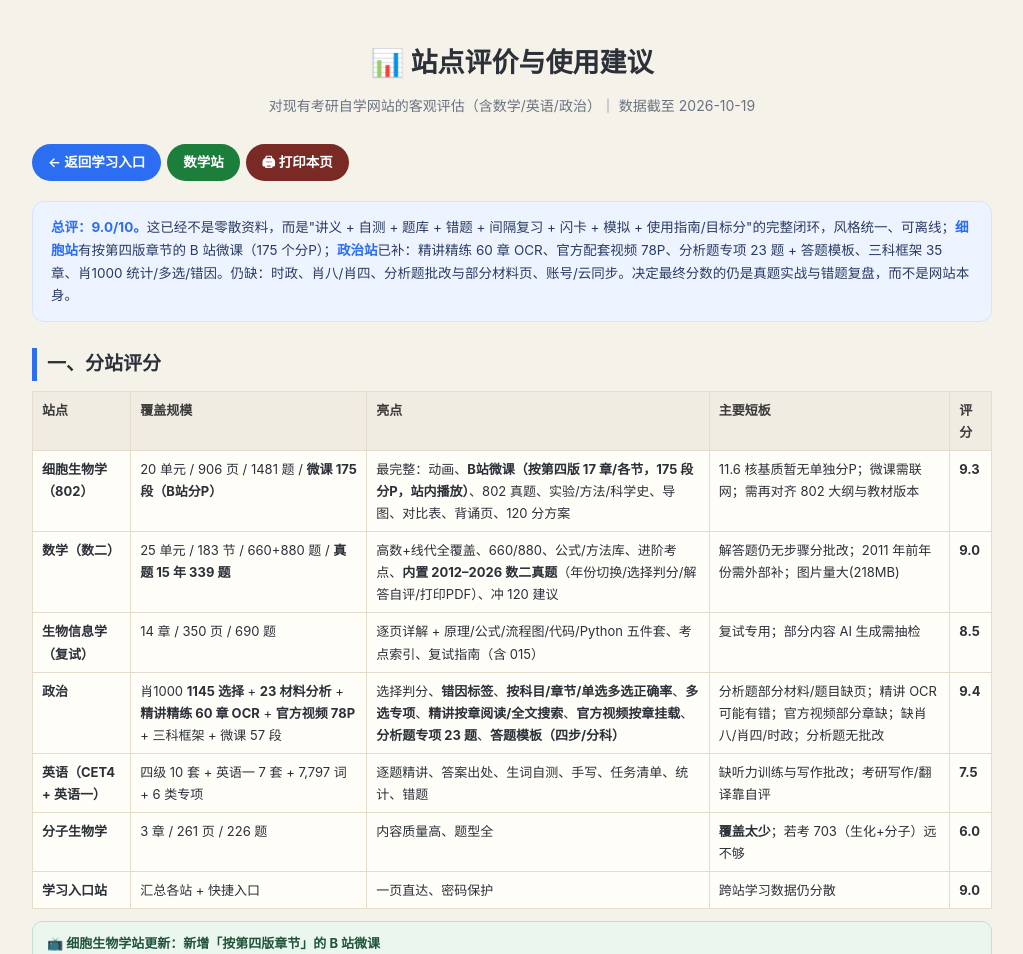
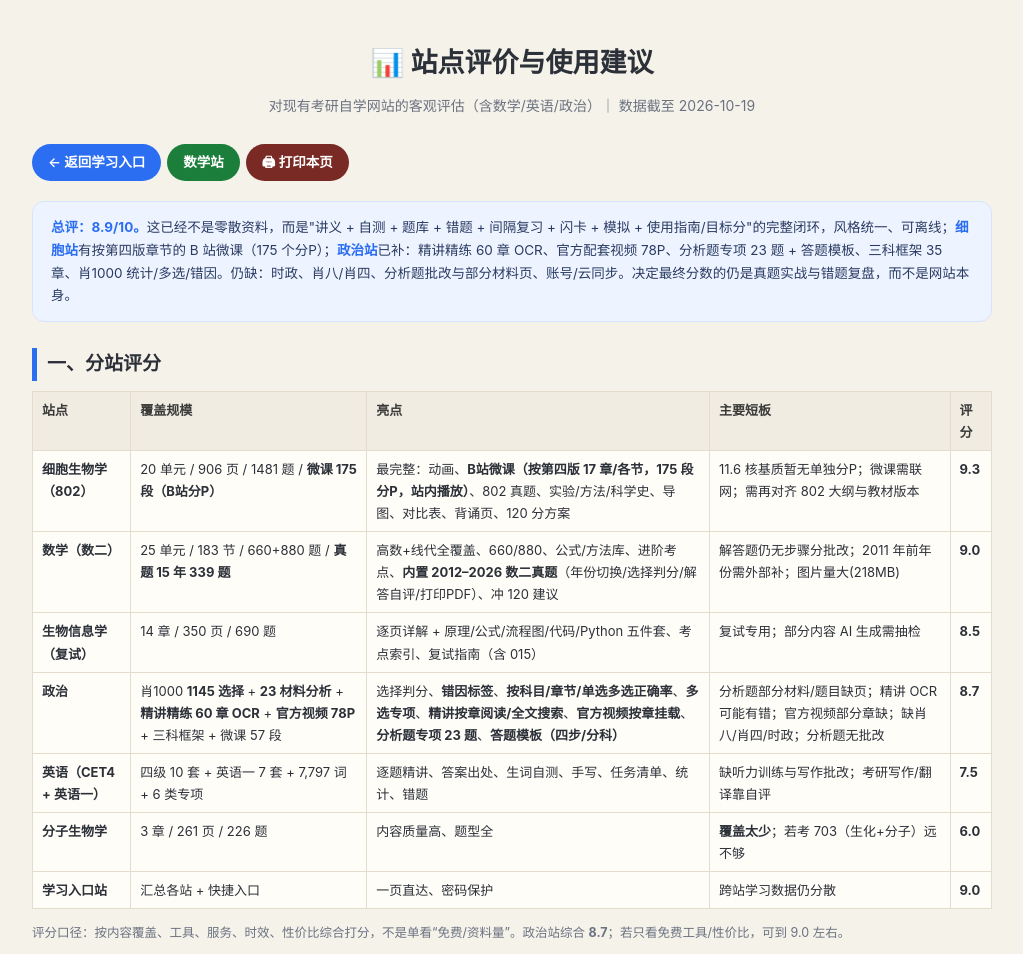
Before and after one commit to newkan-li/study, a plain HTML site: page assessment.html in a window 1280 px wide. Shown: the top 954 px of the page, without its empty margins (128-1151 px from the left). Drawn offline with Linux system fonts and the light colour scheme.

Commit message:
站点评价按B方案:政治9.4→8.7、总评9.0→8.9;加评分口径说明(综合vs免费工具)

```diff
--- a/assessment.html
+++ b/assessment.html
@@ -47,7 +47,7 @@
   </header>
   <p class="noprint"><a class="btn" href="index.html">← 返回学习入口</a><a class="btn g" href="https://newkan-li.github.io/mathematics/">数学站</a><a class="btn r" href="#" onclick="window.print();return false">🖨 打印本页</a></p>
 
-  <div class="notice"><b>总评：9.0/10。</b>这已经不是零散资料，而是"讲义 + 自测 + 题库 + 错题 + 间隔复习 + 闪卡 + 模拟 + 使用指南/目标分"的完整闭环，风格统一、可离线；<b>细胞站</b>有按第四版章节的 B 站微课（175 个分P）；<b>政治站</b>已补：精讲精练 60 章 OCR、官方配套视频 78P、分析题专项 23 题 + 答题模板、三科框架 35 章、肖1000 统计/多选/错因。仍缺：时政、肖八/肖四、分析题批改与部分材料页、账号/云同步。决定最终分数的仍是真题实战与错题复盘，而不是网站本身。</div>
+  <div class="notice"><b>总评：8.9/10。</b>这已经不是零散资料，而是"讲义 + 自测 + 题库 + 错题 + 间隔复习 + 闪卡 + 模拟 + 使用指南/目标分"的完整闭环，风格统一、可离线；<b>细胞站</b>有按第四版章节的 B 站微课（175 个分P）；<b>政治站</b>已补：精讲精练 60 章 OCR、官方配套视频 78P、分析题专项 23 题 + 答题模板、三科框架 35 章、肖1000 统计/多选/错因。仍缺：时政、肖八/肖四、分析题批改与部分材料页、账号/云同步。决定最终分数的仍是真题实战与错题复盘，而不是网站本身。</div>
 
   <h2>一、分站评分</h2>
   <table>
@@ -56,12 +56,14 @@
       <tr><td><b>细胞生物学（802）</b></td><td>20 单元 / 906 页 / 1481 题 / <b>微课 175 段（B站分P）</b></td><td>最完整：动画、<b>B站微课（按第四版 17 章/各节，175 段分P，站内播放）</b>、802 真题、实验/方法/科学史、导图、对比表、背诵页、120 分方案</td><td>11.6 核基质暂无单独分P；微课需联网；需再对齐 802 大纲与教材版本</td><td class="score">9.3</td></tr>
       <tr><td><b>数学（数二）</b></td><td>25 单元 / 183 节 / 660+880 题 / <b>真题 15 年 339 题</b></td><td>高数+线代全覆盖、660/880、公式/方法库、进阶考点、<b>内置 2012–2026 数二真题</b>（年份切换/选择判分/解答自评/打印PDF）、冲 120 建议</td><td>解答题仍无步骤分批改；2011 年前年份需外部补；图片量大(218MB)</td><td class="score">9.0</td></tr>
       <tr><td><b>生物信息学（复试）</b></td><td>14 章 / 350 页 / 690 题</td><td>逐页详解 + 原理/公式/流程图/代码/Python 五件套、考点索引、复试指南（含 015）</td><td>复试专用；部分内容 AI 生成需抽检</td><td class="score">8.5</td></tr>
-      <tr><td><b>政治</b></td><td>肖1000 <b>1145 选择</b> + <b>23 材料分析</b> + <b>精讲精练 60 章 OCR</b> + <b>官方视频 78P</b> + 三科框架 + 微课 57 段</td><td>选择判分、<b>错因标签</b>、<b>按科目/章节/单选多选正确率</b>、<b>多选专项</b>、<b>精讲按章阅读/全文搜索</b>、<b>官方视频按章挂载</b>、<b>分析题专项 23 题</b>、<b>答题模板（四步/分科）</b></td><td>分析题部分材料/题目缺页；精讲 OCR 可能有错；官方视频部分章缺；缺肖八/肖四/时政；分析题无批改</td><td class="score">9.4</td></tr>
+      <tr><td><b>政治</b></td><td>肖1000 <b>1145 选择</b> + <b>23 材料分析</b> + <b>精讲精练 60 章 OCR</b> + <b>官方视频 78P</b> + 三科框架 + 微课 57 段</td><td>选择判分、<b>错因标签</b>、<b>按科目/章节/单选多选正确率</b>、<b>多选专项</b>、<b>精讲按章阅读/全文搜索</b>、<b>官方视频按章挂载</b>、<b>分析题专项 23 题</b>、<b>答题模板（四步/分科）</b></td><td>分析题部分材料/题目缺页；精讲 OCR 可能有错；官方视频部分章缺；缺肖八/肖四/时政；分析题无批改</td><td class="score">8.7</td></tr>
       <tr><td><b>英语（CET4 + 英语一）</b></td><td>四级 10 套 + 英语一 7 套 + 7,797 词 + 6 类专项</td><td>逐题精讲、答案出处、生词自测、手写、任务清单、统计、错题</td><td>缺听力训练与写作批改；考研写作/翻译靠自评</td><td class="score">7.5</td></tr>
       <tr><td><b>分子生物学</b></td><td>3 章 / 261 页 / 226 题</td><td>内容质量高、题型全</td><td><b>覆盖太少</b>；若考 703（生化+分子）远不够</td><td class="score">6.0</td></tr>
       <tr><td><b>学习入口站</b></td><td>汇总各站 + 快捷入口</td><td>一页直达、密码保护</td><td>跨站学习数据仍分散</td><td class="score">9.0</td></tr>
     </tbody>
   </table>
+
+  <p class="hint" style="font-size:12.5px;color:#6b7280">评分口径：按内容覆盖、工具、服务、时效、性价比综合打分，不是单看“免费/资料量”。政治站综合 <b>8.7</b>；若只看免费工具/性价比，可到 9.0 左右。</p>
 
   <div class="ok" style="margin:12px 0">
     <b>📺 细胞生物学站更新：新增「按第四版章节」的 B 站微课</b>
```
